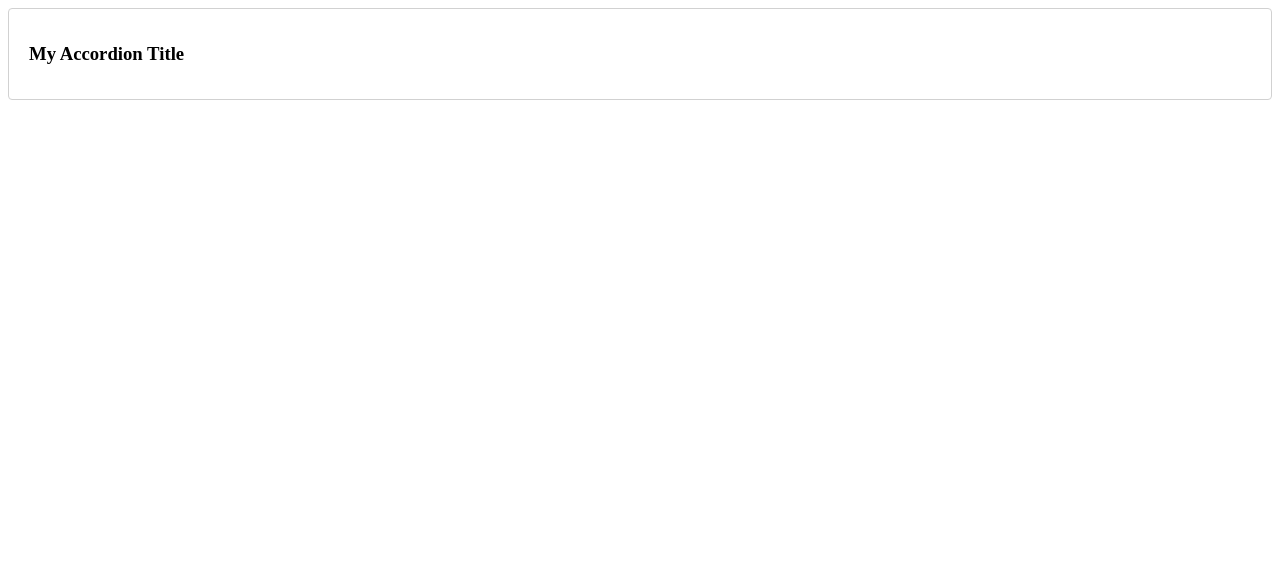
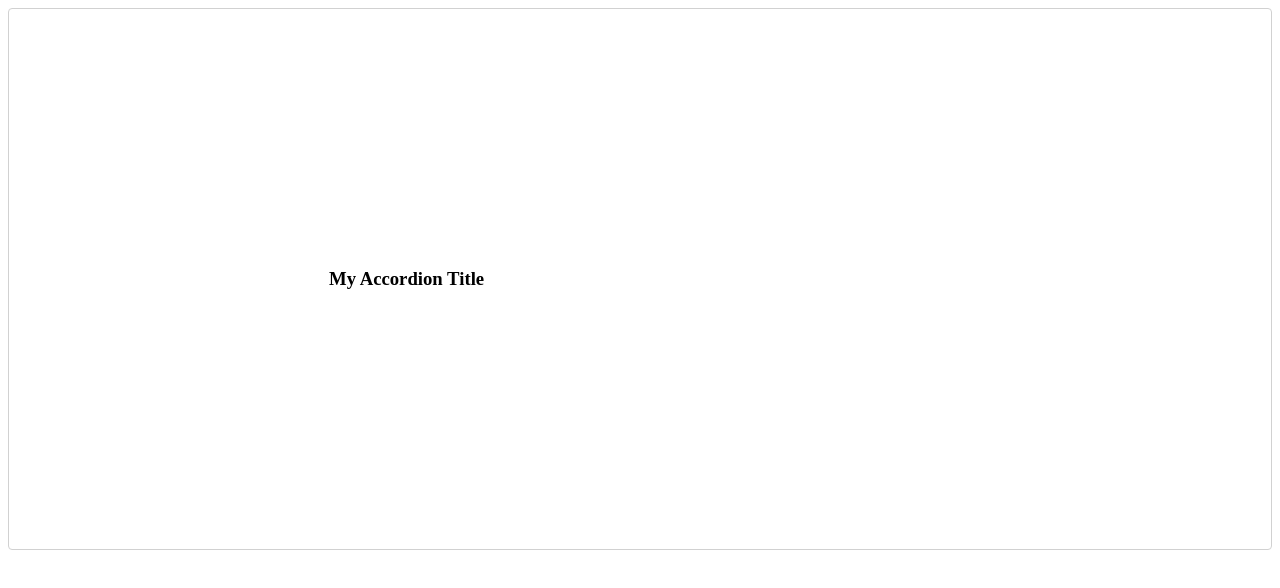
Before and after one commit to jovanlekic12/dropdown-accordion, a Vue app: page / in a window 1280 px wide. Shown: the top 588 px of the page. Built offline with nearby package versions, Linux system fonts and the light colour scheme.

Commit message:
remove README.md file,add scss

```diff
--- a/src/App.vue
+++ b/src/App.vue
@@ -8,12 +8,10 @@ export default {
 
 <template>
   <AccordionDropdown>
-    <!-- Slot for header -->
     <template #content-header>
       <h3>My Accordion Title</h3>
     </template>
 
-    <!-- Slot for main content -->
     <template #content-main>
       <p>
         This is the content inside the accordion. It will show when expanded.
--- a/src/components/dropdown-accordion.vue
+++ b/src/components/dropdown-accordion.vue
@@ -85,55 +85,62 @@ export default {
 };
 </script>
 <style lang="scss" scoped>
+html {
+  font-size: 62.5%;
+}
+$color-gray-alpha: #d1d1d1;
+$color-light-alpha: #f1f1f1;
+$border-radius-alpha: 4px;
+$accordion-expanded-max-height: 5rem;
+
 .AccordionDropdown {
-  border: 1px solid #d1d1d1;
-  border-radius: 4px;
+  border: 1px solid $color-gray-alpha;
+  border-radius: $border-radius-alpha;
   background-color: #fff;
-}
 
-.AccordionDropdown-header {
+  &-header {
     display: flex;
-  padding: 15px 20px;
+    padding: 15rem 20rem;
     border-bottom: 1px solid transparent;
     justify-content: space-between;
     cursor: pointer;
-  transition: background-color 0.3s;
+
+    &:hover {
+      background-color: $color-light-alpha;
     }
 
-.AccordionDropdown-header:hover {
-  background-color: #f1f1f1;
+    &.is-expanded {
+      border-bottom: 1px solid $color-gray-alpha;
+      visibility: visible;
+    }
   }
 
-.AccordionDropdown-header.is-expanded {
-  border-bottom: 1px solid #d1d1d1;
-  visibility: visible;
-}
-
-.AccordionDropdown-content {
+  &-content {
     position: relative;
     max-height: 0;
-  padding: 0 20px;
+    padding: 0 20rem;
     overflow: hidden;
     visibility: hidden;
     transition: max-height 0.3s ease-in-out;
     overflow-x: scroll;
+
+    &.is-expanded {
+      max-height: $accordion-expanded-max-height;
+      visibility: visible;
+    }
   }
 
-.AccordionDropdown-content.is-expanded {
-  max-height: 5000px;
-  visibility: visible;
-}
-
-.AccordionDropdown-actionButton {
+  &-actionButton {
     border: none;
     background: transparent;
     transition: opacity 0.3s, filter 0.2s ease-in-out;
     outline: none;
-}
 
-.AccordionDropdown-actionButton:disabled {
+    &:disabled {
       opacity: 0.4;
       filter: brightness(0%);
       pointer-events: none;
     }
+  }
+}
 </style>
--- a/vite.config.js
+++ b/vite.config.js
@@ -7,7 +7,6 @@ export default defineConfig({
   css: {
     preprocessorOptions: {
       scss: {
-        // Make "src" or "app" available for imports
         includePaths: [path.resolve(__dirname, "src")],
       },
     },
@@ -15,7 +14,7 @@ export default defineConfig({
   resolve: {
     alias: {
       "@": path.resolve(__dirname, "src"),
-      app: path.resolve(__dirname, "src/app"), // ✅ allows 'app/config/breakpoints'
+      app: path.resolve(__dirname, "src/app"),
     },
   },
 });
```
Also changed, not shown: 1 other file (tests, documents, lock files or other folders). Lines whose indentation alone changed are shown as unchanged.
